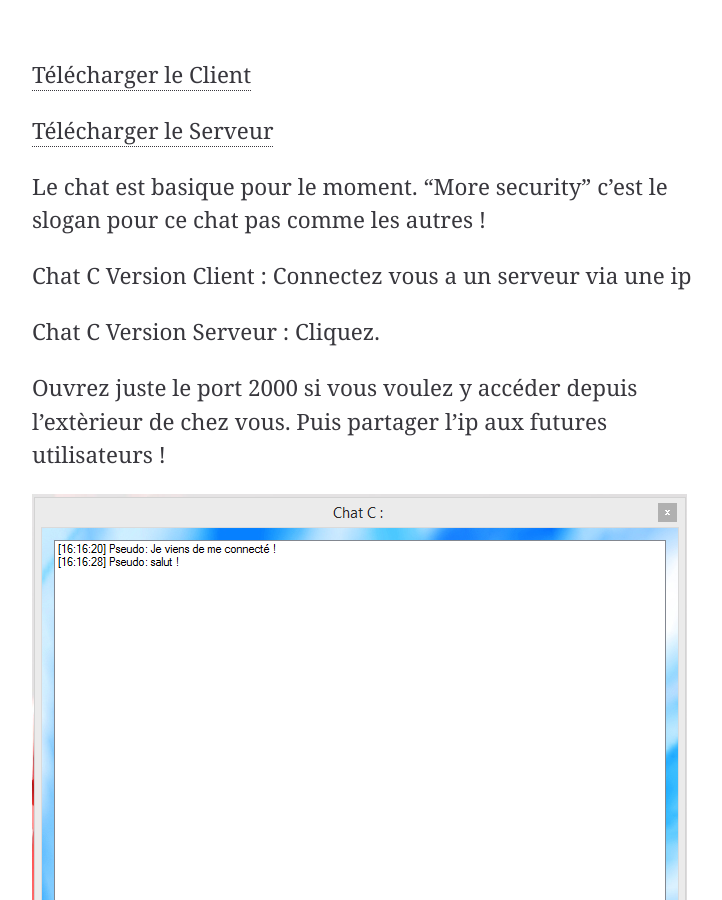
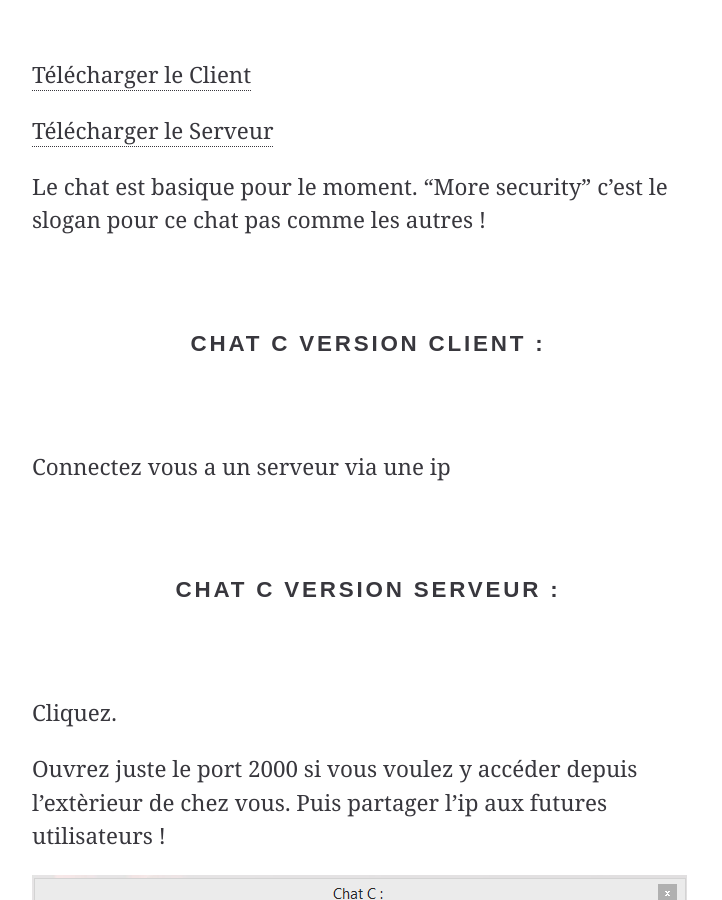
Before and after one commit to cedced19/cedced19.github.io, a Jekyll site: the page built from chat/index.md, in a window 1280 px wide and 900 px high, scrolled down 1279 px. Shown: the whole window, without its empty margins (272-994 px from the left). Built offline with Jekyll 4.4.1, drawn with Linux system fonts in a browser that asks for light colours; nearby versions of some CDN libraries.

```diff
--- a/chat/index.md
+++ b/chat/index.md
@@ -19,10 +19,10 @@ class: home
 Le chat est basique pour le moment.
 "More security" c'est le slogan pour ce chat pas comme les autres !
 
-Chat C Version Client :
+###Chat C Version Client :
 Connectez vous a un serveur via une ip
 
-Chat C Version Serveur :
+###Chat C Version Serveur :
 Cliquez.
 
 Ouvrez juste le port 2000 si vous voulez y accéder depuis l'extèrieur de chez vous.
```
